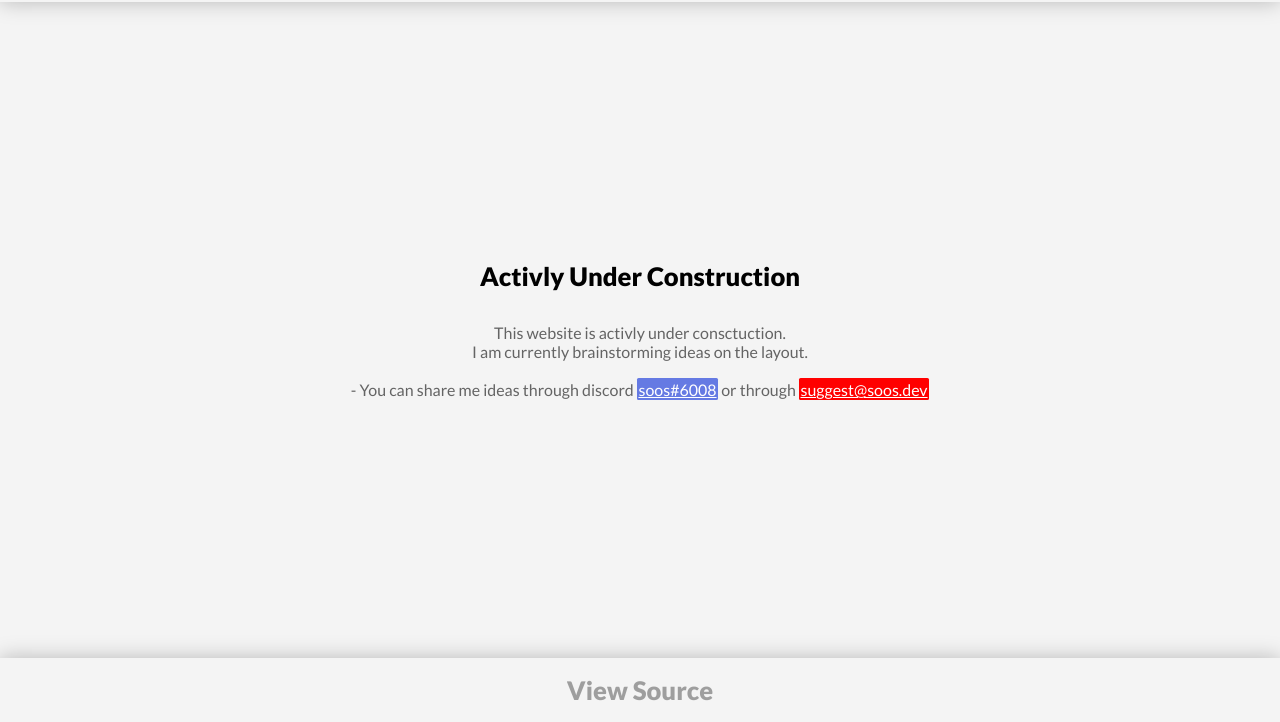
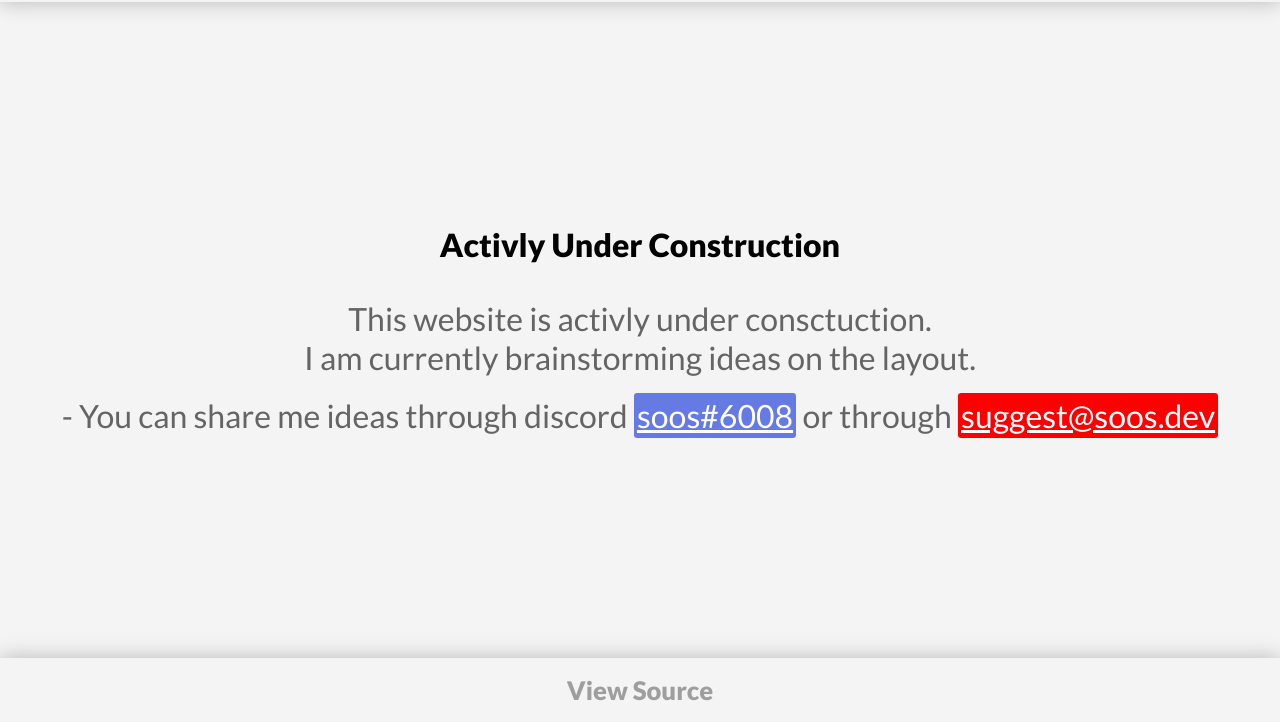
Before and after one commit to sooswastaken/soos.dev, a plain HTML site: page index.html in a window 1280 px wide. Shown: the part 78-800 px from the top of the page. Drawn offline with Linux system fonts and the light colour scheme; grey boxes are pictures that could not be loaded.

Commit message:
Readjusted fontsize

```diff
--- a/assets/css/style.scss
+++ b/assets/css/style.scss
@@ -128,15 +128,14 @@ body.light-mode {
 
 	h1 {
 		font-weight: 900;
-		font-size: 2vw;
+		font-size: 2.5vw;
 		color: var(--text-primary);
 		margin-bottom: 0.5em;
 	}
 
-
 	p {
 		font-weight: 400;
-		font-size: 2vh;
+		font-size: 2.5vw;
 		color: var(--text-secondary);
 
 		a {
```
Also changed, not shown: assets/css/style.css, 1 other file.
